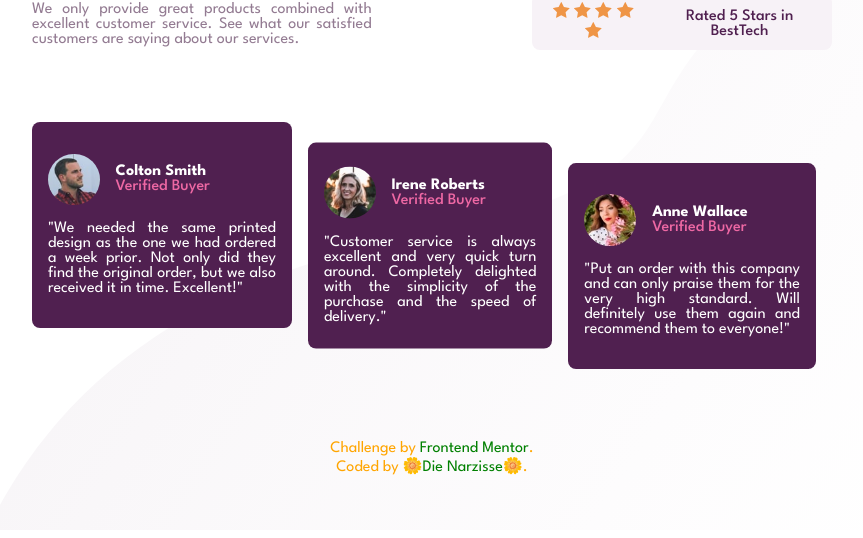
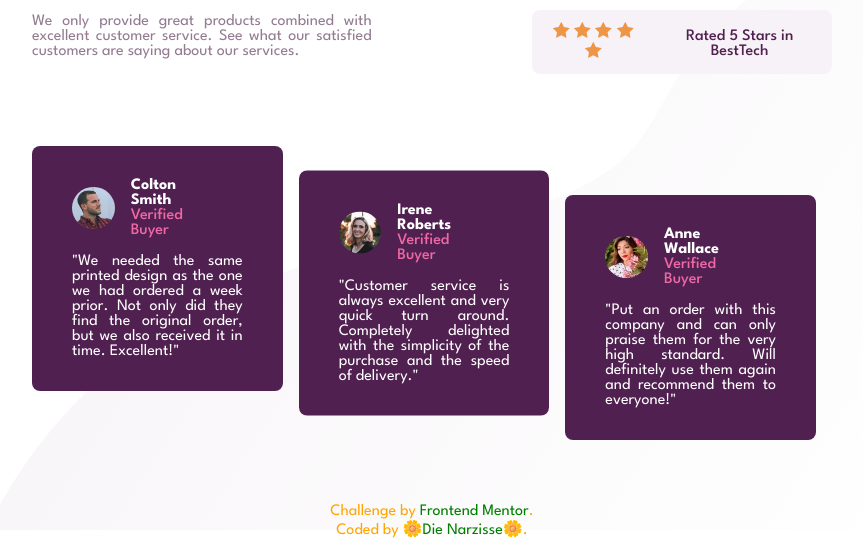
Before and after one commit to dienarzisse/Social-proof-section, a plain HTML site: page index.html in a window 1280 px wide. Shown: the part 270-808 px from the top of the page, without its empty margins (208-1071 px from the left). Drawn offline with Linux system fonts and the light colour scheme.

Commit message:
small changes

```diff
--- a/styles.css
+++ b/styles.css
@@ -169,7 +169,7 @@ width: 100%;
     }
 
     .reviews-mag li{
-        padding: 0.5rem 1rem 0.5rem 1rem;
+        padding: 0.75rem 1rem 0.75rem 1rem;
     }
 
     .reviews-mag .r1{
@@ -182,10 +182,17 @@ width: 100%;
 
     .reviews-cos{
         display:flex;
+        justify-content: space-between;
+        align-items: center;
     }
 
     .reviews-cos li{
         margin-right: 1rem;
+        width: 35%;
+    }
+
+    .customer{
+        padding: 2rem 2.5rem 2rem 2.5rem;
     }
 
     .customer.c2{
```
